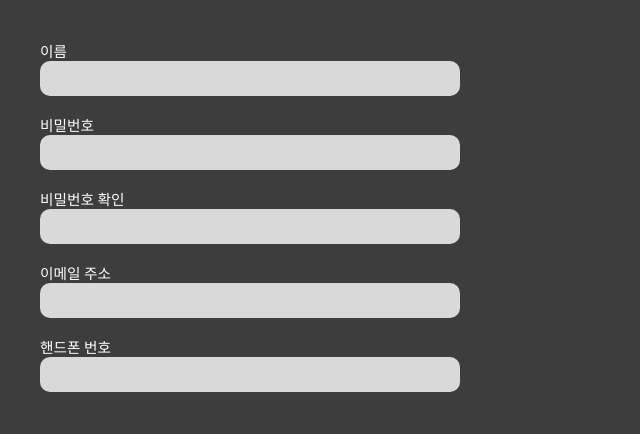
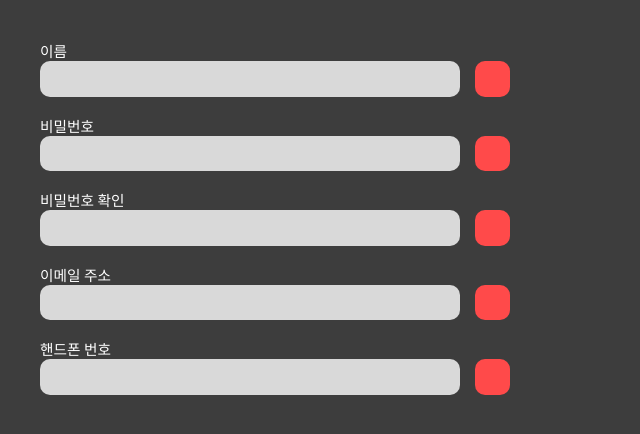
Before and after one commit to Nicknul/sign-up, a website: page public/html/index.html in a window 1280 px wide. Shown: the whole page, without its empty margins (0-640 px from the left). Drawn offline with Linux system fonts and the light colour scheme.

Commit message:
style_정호연 : box css

```diff
--- a/public/css/index.css
+++ b/public/css/index.css
@@ -7,6 +7,27 @@
 
 #root {
   margin: 5vh;
+}
+
+#name-container,
+#password-container,
+#possword-check-container,
+#email-container,
+#phone-number-container {
+  width: 470px;
+  display: flex;
+  justify-content: space-between;
+}
+
+#name-container div,
+#password-container div,
+#possword-check-container div,
+#email-container div,
+#phone-number-container div {
+  width: 35.5px;
+  height: 35.5px;
+  border-radius: 10px;
+  background-color: #ff4a4a;
 }
 
 label {
```
